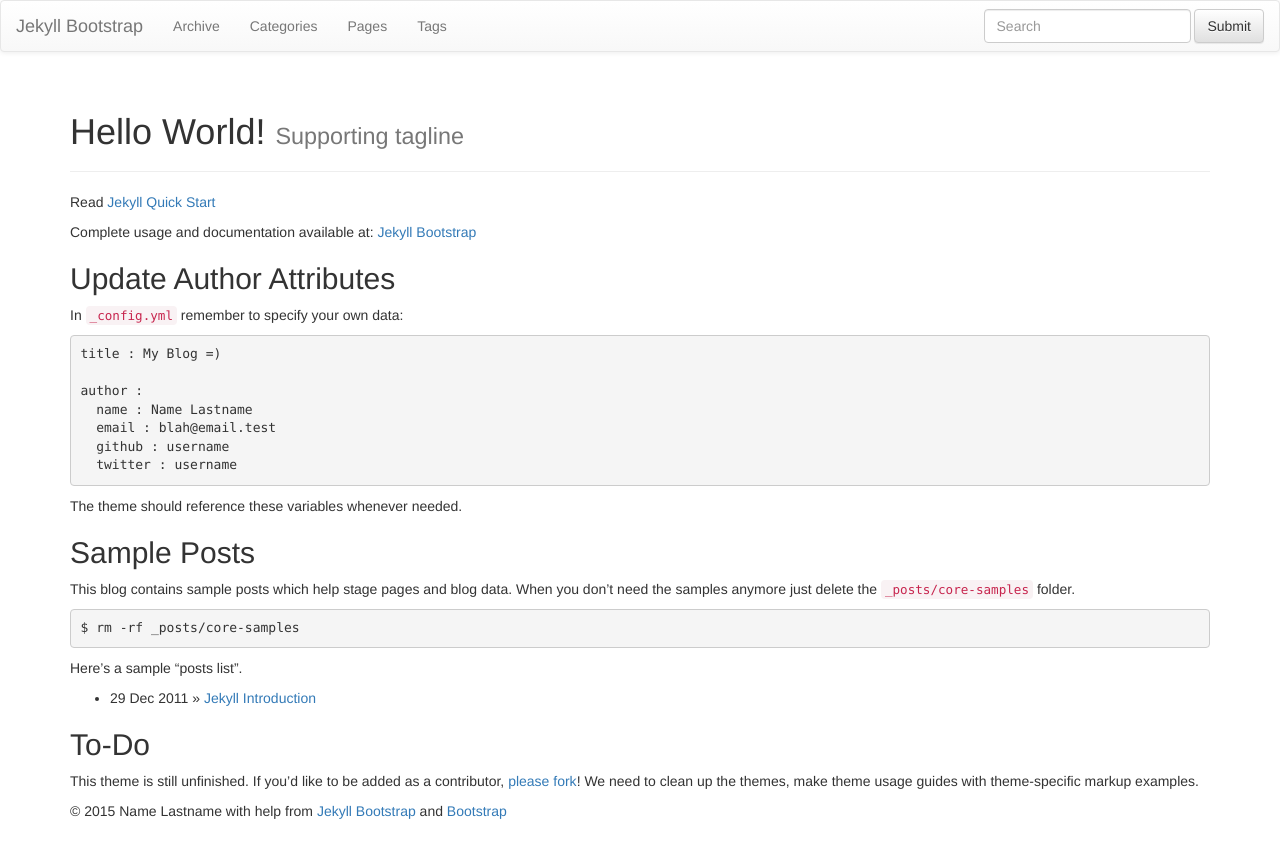
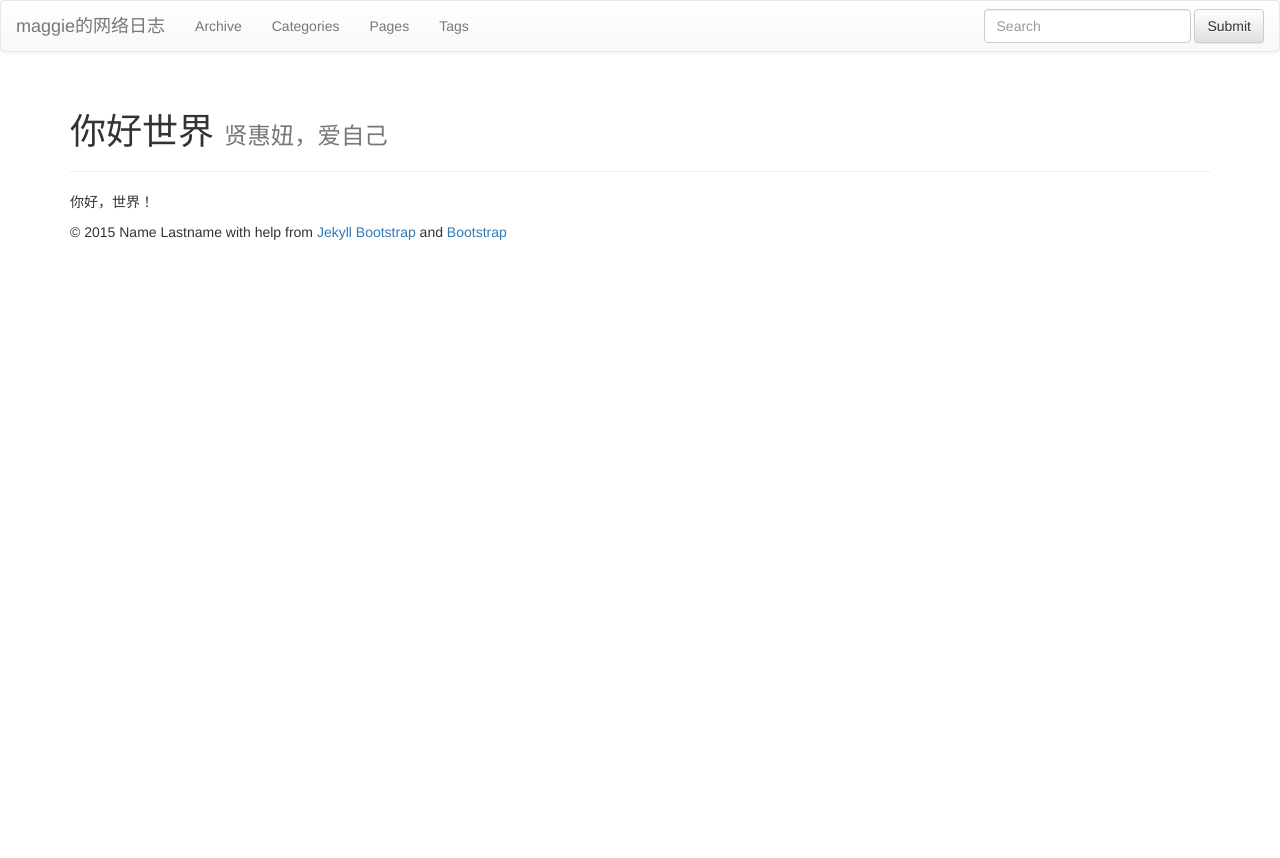
Before and after one commit to maggielmz/maggielmz.github.io, a Jekyll site: the page built from index.md, in a window 1280 px wide. Shown: the top 858 px of the page. Built offline with Jekyll 4.4.1, drawn with Linux system fonts in a browser that asks for light colours; nearby versions of some CDN libraries; library files that are not in the unit come from our copies.

Commit message:
Added 首页

```diff
--- a/_config.yml
+++ b/_config.yml
@@ -8,14 +8,14 @@
 # Themes are encouraged to use these universal variables
 # so be sure to set them if your theme uses them.
 #
-title : Jekyll Bootstrap
+title : maggie的网络日志
 tagline: Site Tagline
 author :
   name : Name Lastname
-  email : blah@email.test
-  github : username
-  twitter : username
-  feedburner : feedname
+  email : maggielimz@qq.com
+  github : maggielmz
+  twitter : maggielmz
+  feedburner : maggielmz
 
 # The production_url is only used when full-domain names are needed
 # such as sitemap.txt
@@ -100,7 +100,7 @@
   # Set 'provider' to false to turn analytics off globally.
   #
   analytics :
-    provider : google
+    provider : false
     gauges :
         site_id : 'SITE ID'
     google :
--- a/index.md
+++ b/index.md
@@ -1,44 +1,8 @@
 ---
 layout: page
-title: Hello World!
-tagline: Supporting tagline
+title: 你好世界
+tagline: 贤惠妞，爱自己
 ---
 {% include JB/setup %}
 
-Read [Jekyll Quick Start](http://jekyllbootstrap.com/usage/jekyll-quick-start.html)
-
-Complete usage and documentation available at: [Jekyll Bootstrap](http://jekyllbootstrap.com)
-
-## Update Author Attributes
-
-In `_config.yml` remember to specify your own data:
-
-    title : My Blog =)
-
-    author :
-      name : Name Lastname
-      email : blah@email.test
-      github : username
-      twitter : username
-
-The theme should reference these variables whenever needed.
-
-## Sample Posts
-
-This blog contains sample posts which help stage pages and blog data.
-When you don't need the samples anymore just delete the `_posts/core-samples` folder.
-
-    $ rm -rf _posts/core-samples
-
-Here's a sample "posts list".
-
-<ul class="posts">
-  {% for post in site.posts %}
-    <li><span>{{ post.date | date_to_string }}</span> &raquo; <a href="{{ BASE_PATH }}{{ post.url }}">{{ post.title }}</a></li>
-  {% endfor %}
-</ul>
-
-## To-Do
-
-This theme is still unfinished. If you'd like to be added as a contributor, [please fork](http://github.com/plusjade/jekyll-bootstrap)!
-We need to clean up the themes, make theme usage guides with theme-specific markup examples.
+你好，世界！
```
